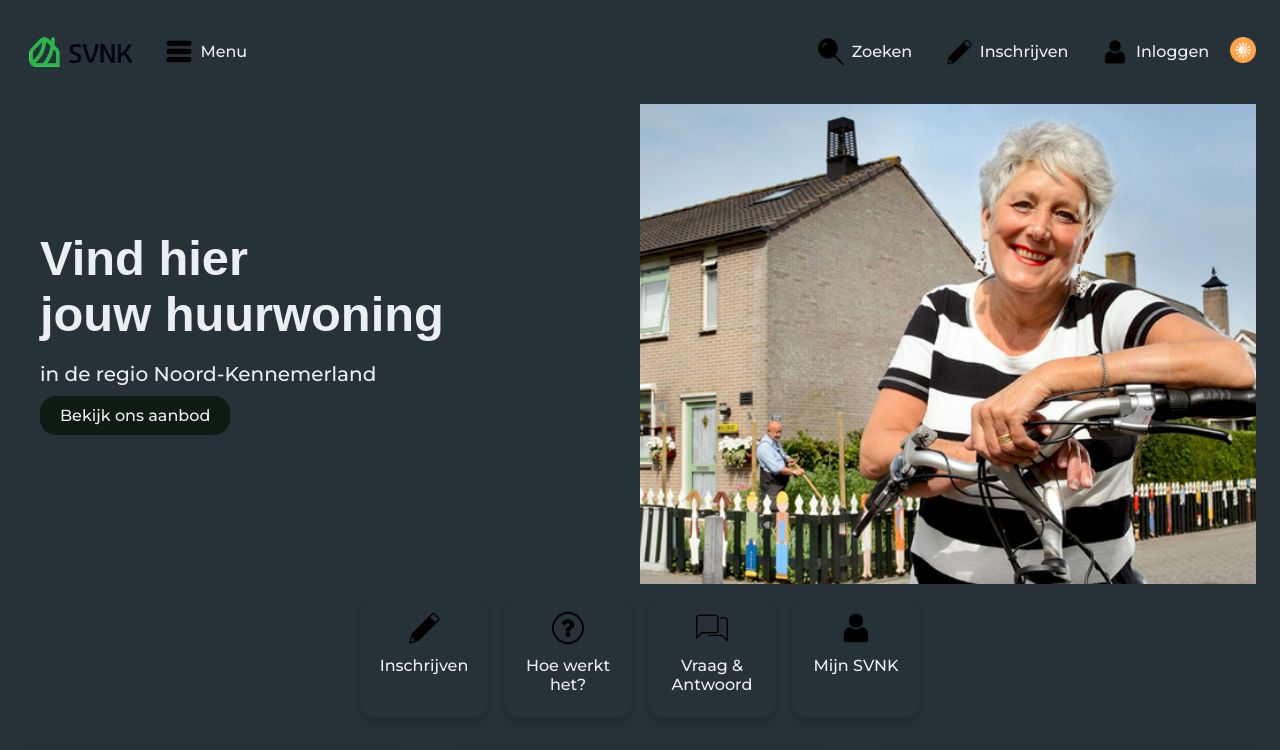
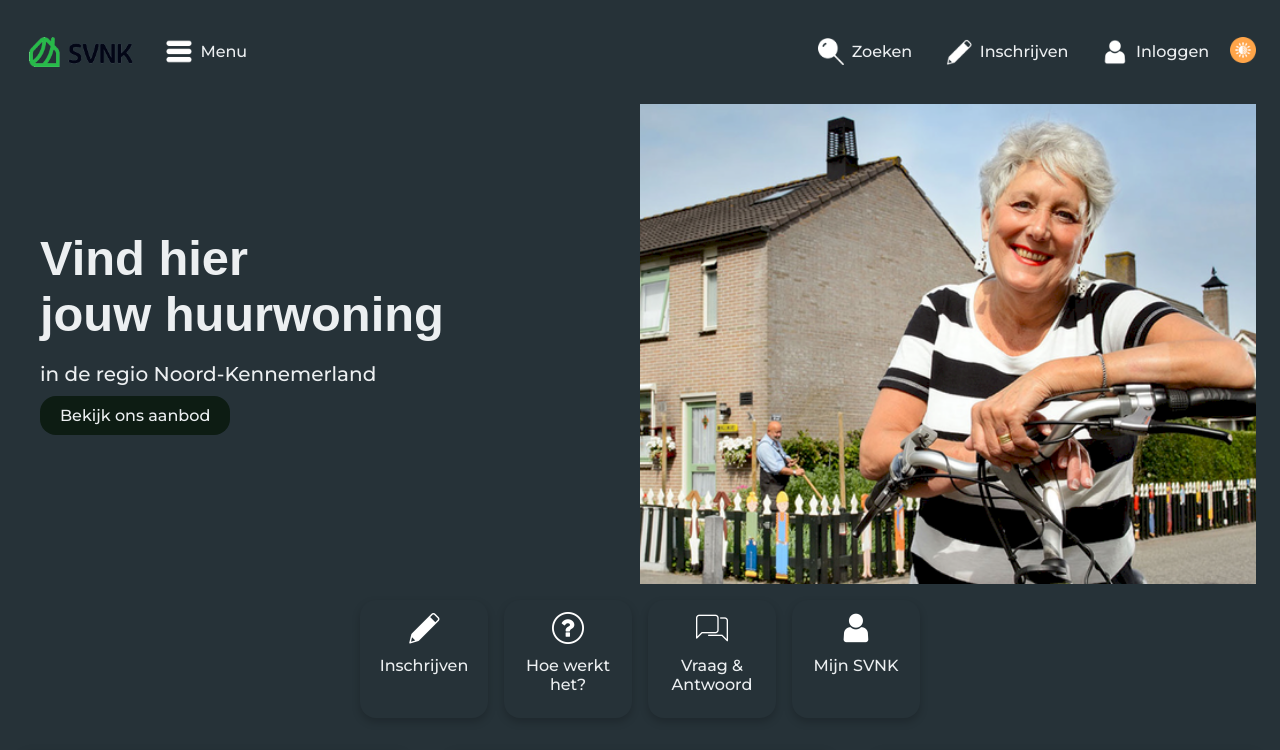
Before and after one commit to tejuko/Blokweb, a plain HTML site: page index.html in a window 1280 px wide. Both pictures are taken after a click on the picture 1138 px from the left and 51 px from the top of the page. Shown: the top 750 px of the page. Drawn offline with Linux system fonts and the light colour scheme; a web font is replaced by a local one.

Commit message:
darkmode complete

```diff
--- a/styles/aanbod.css
+++ b/styles/aanbod.css
@@ -12,13 +12,6 @@
   --tertiary-color: #ECEFF1;
   --quaternary-color: #08120c;
   --quinary-color: #08120c;
-}
-
-body.dark-theme
-header nav ul li:nth-child(n+2):nth-child(-n+5),
-main > section:nth-of-type(3) ul > li img:nth-child(1),
-main > section:nth-of-type(3) ul > li > menu > li > img{
-  filter: invert(1);
 }
 
 body {
@@ -43,7 +36,6 @@ header ul li:first-child {
 header ul li a span{
 	display: none;
 	gap: 0.5em;
-  color: var(--tertiary-color);
 	}
 
 header ul li a:hover {
@@ -65,8 +57,16 @@ header ul li:first-child img:hover {
 header ul li img {
 	width: 1.625em;
 	cursor: pointer;
-  padding-left: 1em;
-	}
+  	padding-left: 1em;
+	box-sizing: content-box;
+}
+
+body.dark-theme header nav ul li:nth-of-type(2) img,
+body.dark-theme header nav ul li:nth-of-type(3) img,
+body.dark-theme header nav ul li:nth-of-type(4) img,
+body.dark-theme header nav ul li:nth-of-type(5) img{
+  filter: invert(1);
+}
 
 #darkmode {
   width: 1.625em;
@@ -89,7 +89,6 @@ header ul li img {
 
 	header ul li a span {
 		display: flex;
-    color: var(--tertiary-color);
 		}
 
 	header ul li a {
@@ -270,6 +269,10 @@ main > section:nth-of-type(3) ul > li img {
   z-index: 0;
 }
 
+body.dark-theme main > section:nth-of-type(3) ul > li img:nth-child(1){
+  filter: invert(1);
+}
+
 main > section:nth-of-type(3) ul > li h2 {
   grid-row-start: 2;
   justify-items: center;
@@ -376,6 +379,10 @@ main > section:nth-of-type(3) ul > li > menu li button img {
   padding: 0em 0.5em;
   height: auto;
   object-fit: cover;
+}
+
+body.dark-theme main > section:nth-of-type(3) ul > li > menu > li > img{
+  filter: invert(1);
 }
 
 main > section:nth-of-type(3) ul > li > div:nth-of-type(2) {
--- a/styles/style.css
+++ b/styles/style.css
@@ -18,14 +18,13 @@
 	--quinary-color: #263238;
   }
 
-  .dark-theme{
+.dark-theme{
 	--primary-color: #263238;
 	--seconday-color: #0d1c13;
 	--tertiary-color: #ECEFF1;
 	--quaternary-color: #08120c;
 	--quinary-color: #6ede92;
   }
-
 
 /****************/
 /* JOUW STYLING */
@@ -79,6 +78,13 @@ header ul li img {
 	cursor: pointer;
   	padding-left: 1em;
 	box-sizing: content-box;
+}
+
+body.dark-theme header nav ul li:nth-of-type(2) img,
+body.dark-theme header nav ul li:nth-of-type(3) img,
+body.dark-theme header nav ul li:nth-of-type(4) img,
+body.dark-theme header nav ul li:nth-of-type(5) img{
+	filter: invert(1);
 }
 
 #darkmode {
@@ -262,6 +268,10 @@ main > section:nth-of-type(2) span {
 	padding: 0.75em 0;
 }
 
+body.dark-theme main > section:nth-of-type(2) ol li img {
+	filter: invert(1);
+  }
+
 /********************/
 /* section 3 opmaak */
 /********************/
@@ -338,6 +348,10 @@ main > section:nth-of-type(3) section img {
     width: 1.125em;
     height: 1.125em;
 }
+
+body.dark-theme main > section:nth-of-type(3) section img{
+	filter: invert(1);
+  }
 
 /********************/
 /* section 4 opmaak */
```
Also changed, not shown: 1 other file.
